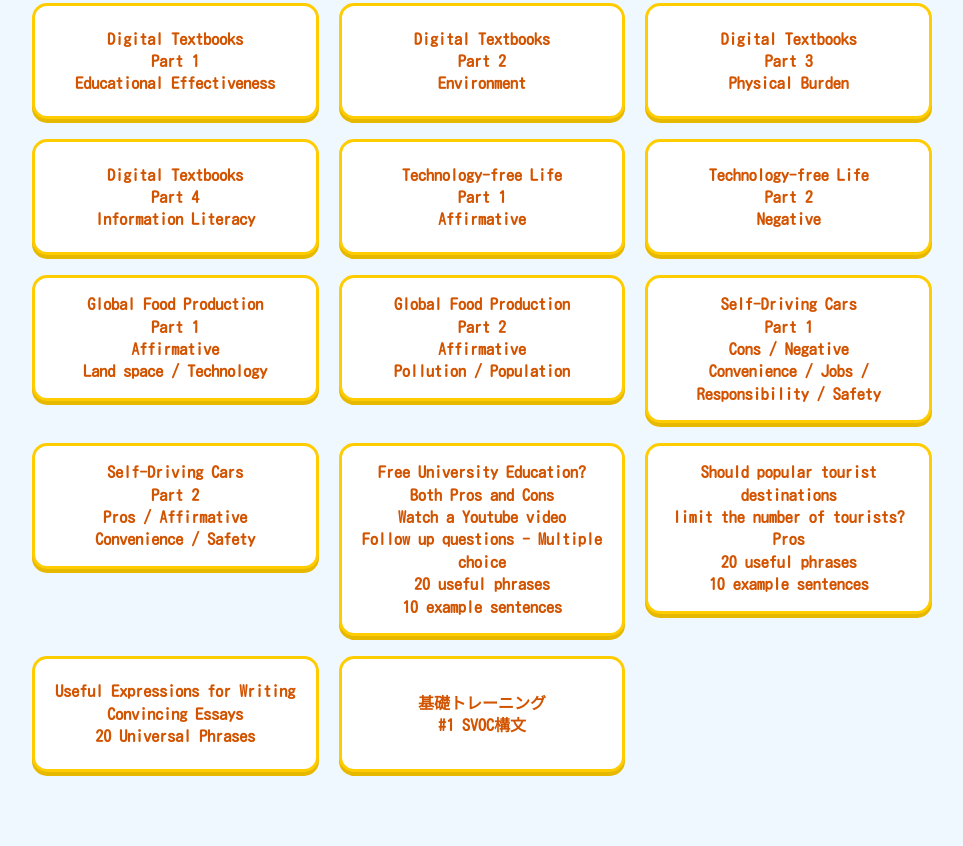
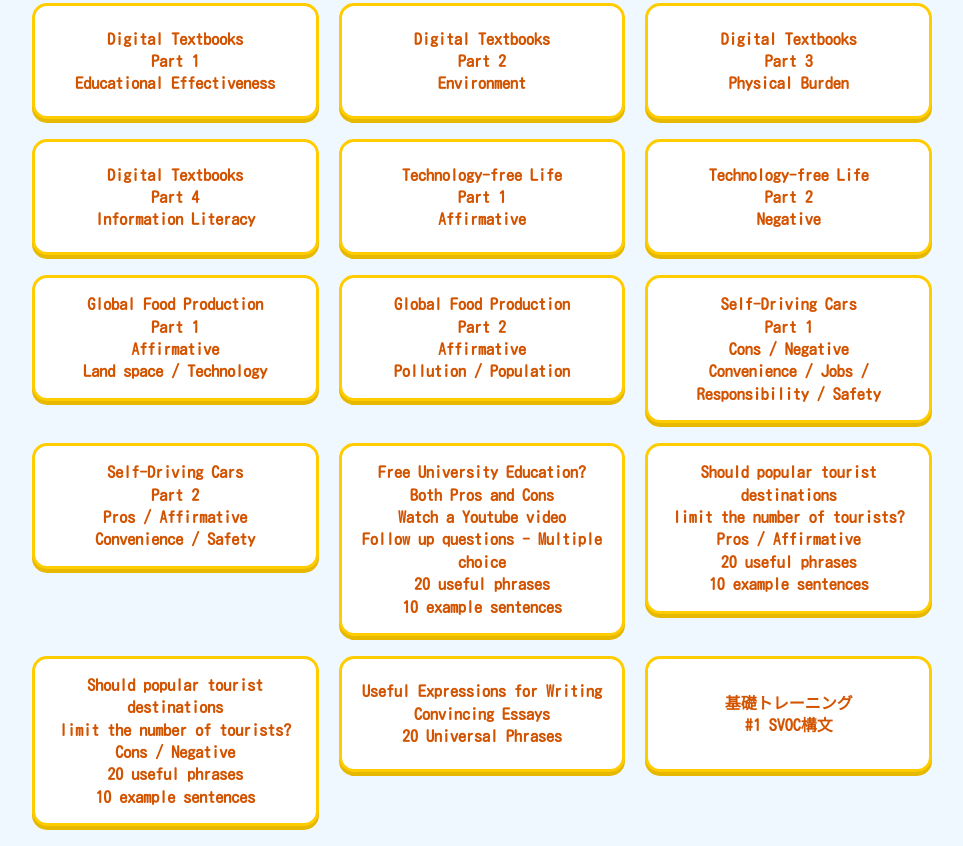
Before and after one commit to EigoStudio/Eiken-Pre1--Writing-Exercises, a plain HTML site: page index.html in a window 1280 px wide. Shown: the part 803-1649 px from the top of the page, without its empty margins (158-1121 px from the left). Before the commit the page ends 1595 px from the top, so only its background shows below. Drawn offline with Linux system fonts and the light colour scheme.

Commit message:
Update index.html

```diff
--- a/index.html
+++ b/index.html
@@ -235,7 +235,17 @@
         <a href="Tourist-Destinations-Pros.html">
             Should popular tourist destinations<br>
                 limit the number of tourists? <br>
-            Pros<br>
+            Pros / Affirmative<br>
+                20 useful phrases <br>
+            10 example sentences
+            </a>
+        </li>
+
+        <li>
+        <a href="Tourist-Destinations-Pros.html">
+            Should popular tourist destinations<br>
+                limit the number of tourists? <br>
+            Cons / Negative<br>
                 20 useful phrases <br>
             10 example sentences
             </a>
```
